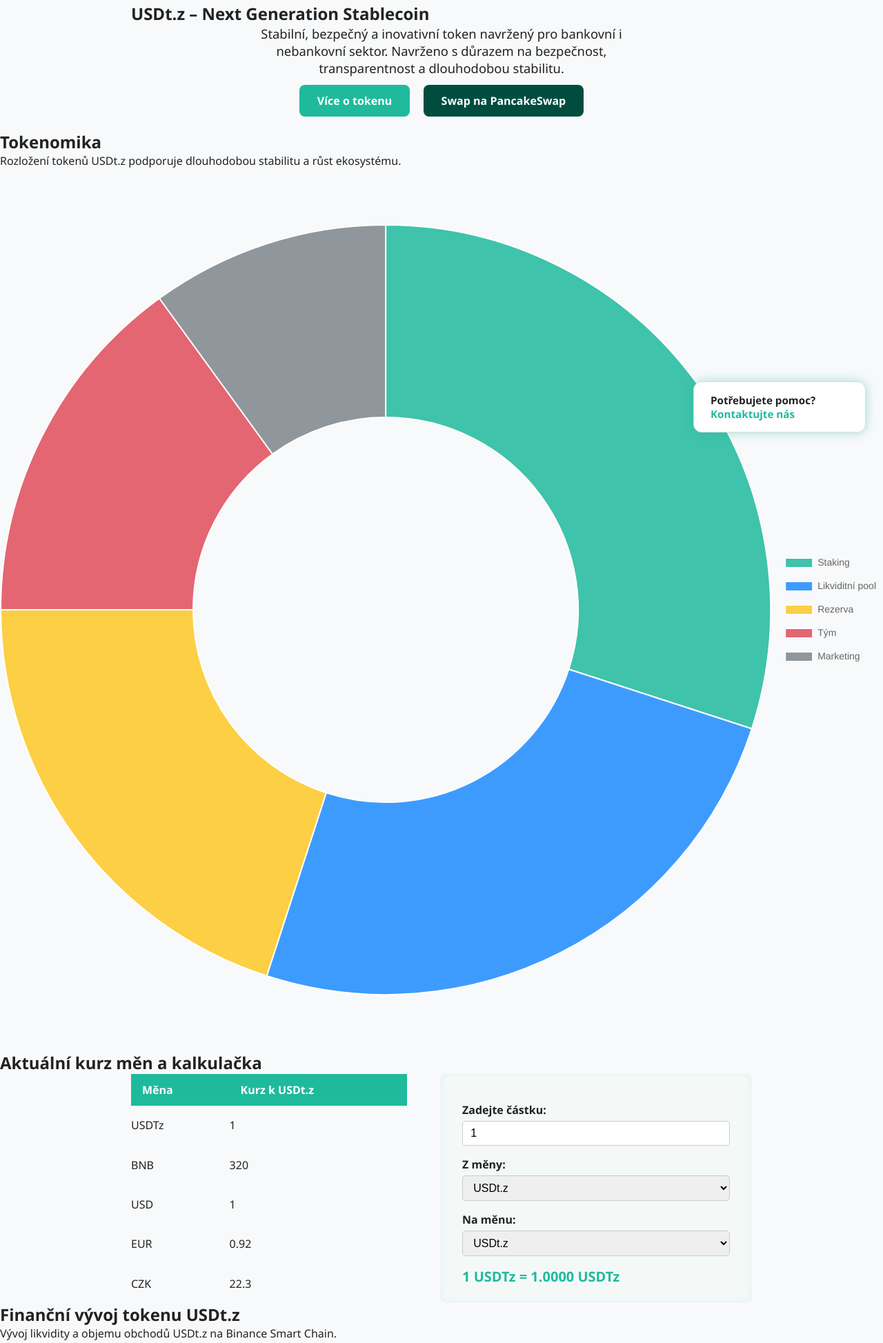
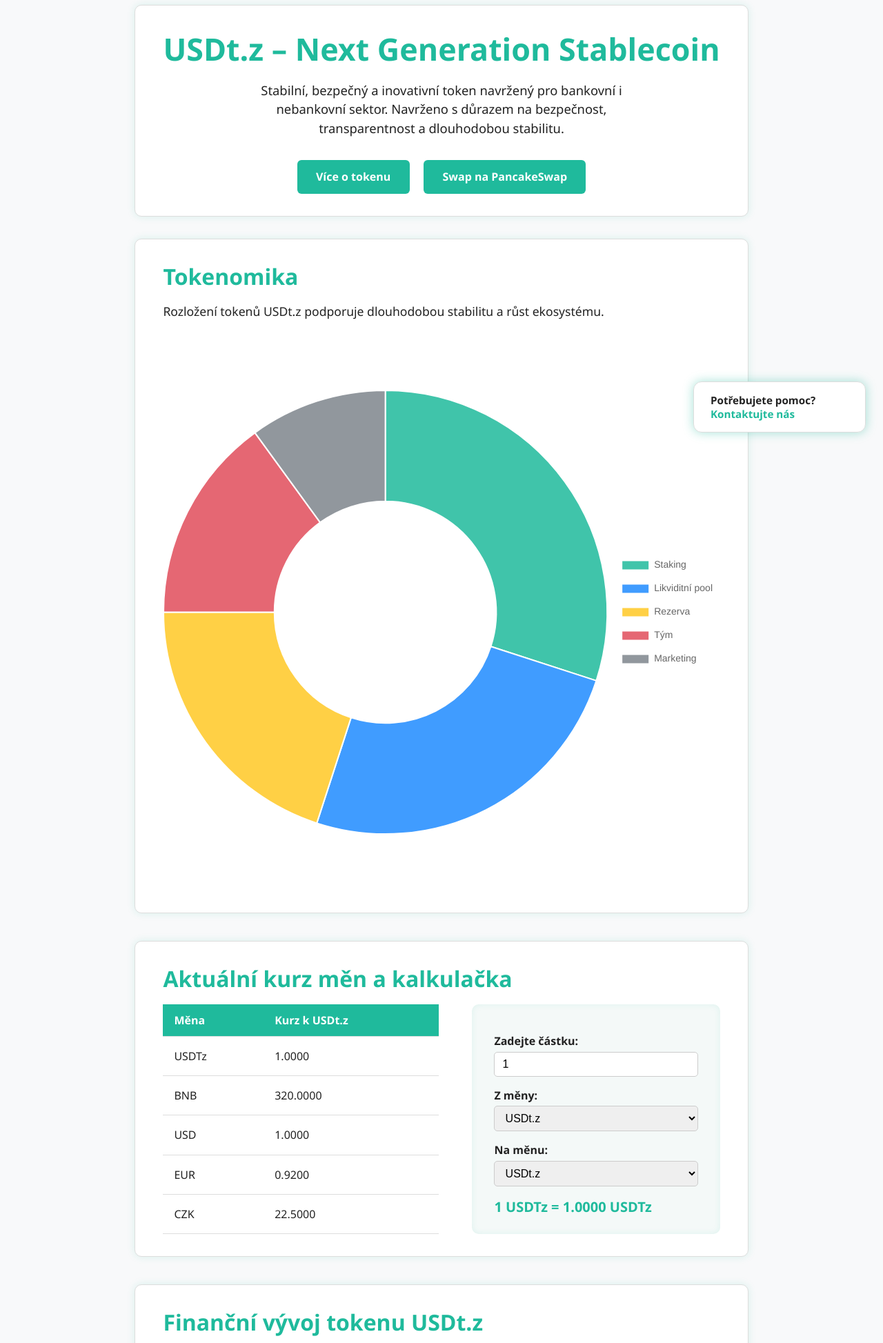
Before and after one commit to petrholoubek/USDTz-Premium, a plain HTML site: page index.html in a window 1280 px wide. Shown: the part 148-2095 px from the top of the page at 69% size. Drawn offline with nearby package versions, Linux system fonts and the light colour scheme.

Commit message:
Update index.html
Signed-off-by: petrholoubek <sca.sca@centrum.cz>

```diff
--- a/index.html
+++ b/index.html
@@ -5,7 +5,7 @@
 <meta name="viewport" content="width=device-width, initial-scale=1" />
 <title>USDt.z – Next Generation Stablecoin</title>
 <style>
-  /* Reset a základní styly */
+  /* Reset */
   * {
     margin: 0; padding: 0; box-sizing: border-box;
   }
@@ -64,6 +64,7 @@
     border: 1px solid #ddd;
     border-radius: 3px;
   }
+
   /* Živý ticker pod navigací */
   #live-ticker {
     background-color: rgba(31,186,156,0.9);
@@ -91,6 +92,182 @@
     0% { transform: translateX(0); }
     100% { transform: translateX(-100%); }
   }
+
+  main {
+    flex: 1;
+    max-width: 1200px;
+    margin: 2rem auto 3rem;
+    padding: 0 1rem;
+  }
+  /* Rámečky sekcí */
+  section {
+    background: #fff;
+    border: 1px solid #ddd;
+    border-radius: 10px;
+    box-shadow: 0 0 12px rgb(31 186 156 / 0.15);
+    padding: 2rem 2.5rem;
+    margin-bottom: 2.5rem;
+    max-width: 900px;
+    margin-left: auto;
+    margin-right: auto;
+  }
+  h1, h2 {
+    color: rgb(31,186,156);
+    margin-bottom: 1rem;
+  }
+  h1 {
+    font-size: 2.8rem;
+    text-align: center;
+  }
+  h2 {
+    font-size: 2rem;
+  }
+  p {
+    font-size: 1.1rem;
+    line-height: 1.5;
+    margin-bottom: 1.25rem;
+  }
+  /* Tlačítka */
+  .btn {
+    background-color: rgb(31,186,156);
+    color: white;
+    padding: 0.85rem 1.7rem;
+    border: none;
+    border-radius: 6px;
+    cursor: pointer;
+    font-weight: 700;
+    text-decoration: none;
+    display: inline-block;
+    transition: background-color 0.3s ease;
+    margin-top: 1rem;
+    min-width: 120px;
+    text-align: center;
+  }
+  .btn:hover {
+    background-color: #1eab91;
+  }
+  .btn.audit {
+    background-color: #007acc;
+  }
+  .btn.audit:hover {
+    background-color: #005f99;
+  }
+  /* Flex box pro tlačítka */
+  .button-group {
+    display: flex;
+    gap: 1.3rem;
+    flex-wrap: wrap;
+    justify-content: center;
+  }
+  /* Sekce kurzů a kalkulačky */
+  .flex-row {
+    display: flex;
+    gap: 3rem;
+    flex-wrap: wrap;
+    justify-content: space-between;
+  }
+  /* Tabulka kurzů */
+  table {
+    border-collapse: collapse;
+    width: 100%;
+    max-width: 400px;
+  }
+  table th, table td {
+    padding: 0.75rem 1rem;
+    text-align: left;
+    border-bottom: 1px solid #ddd;
+    font-size: 1rem;
+  }
+  table th {
+    background-color: rgb(31,186,156);
+    color: white;
+    font-weight: 600;
+  }
+  table tbody tr:hover {
+    background-color: #e0f2f1;
+  }
+  /* Kalkulačka */
+  .calculator {
+    background: #f4f9f8;
+    padding: 1.6rem 2rem;
+    border-radius: 10px;
+    box-shadow: inset 0 0 10px rgb(31 186 156 / 0.1);
+    max-width: 480px;
+    flex: 1;
+  }
+  .calculator label {
+    font-weight: 600;
+    margin-top: 1rem;
+    display: block;
+  }
+  .calculator input, .calculator select {
+    width: 100%;
+    padding: 0.5rem 0.7rem;
+    margin-top: 0.3rem;
+    border: 1px solid #ccc;
+    border-radius: 5px;
+    font-size: 1rem;
+  }
+  .calculator output {
+    display: block;
+    margin-top: 0.6rem;
+    font-weight: 700;
+    font-size: 1.25rem;
+    color: rgb(31,186,156);
+  }
+  /* Grafy */
+  canvas {
+    max-width: 100%;
+    margin-top: 1rem;
+  }
+  /* Footer */
+  footer {
+    text-align: center;
+    padding: 1rem 1.5rem;
+    background: #f1f3f4;
+    font-size: 0.9rem;
+    color: #555;
+  }
+  /* Responsivita */
+  @media (max-width: 960px) {
+    .flex-row {
+      flex-direction: column;
+      gap: 2rem;
+    }
+    table {
+      max-width: 100%;
+    }
+    .calculator {
+      max-width: 100%;
+    }
+  }
+
+  /* Online podpora plovoucí box */
+  #online-support {
+    position: fixed;
+    bottom: 25px;
+    right: 25px;
+    background: white;
+    border: 1px solid #ddd;
+    border-radius: 12px;
+    box-shadow: 0 0 15px rgb(31 186 156 / 0.4);
+    padding: 1rem 1.5rem;
+    width: 250px;
+    font-size: 0.95rem;
+    color: #222;
+    z-index: 1200;
+    font-weight: 600;
+    cursor: pointer;
+    transition: box-shadow 0.3s ease;
+  }
+  #online-support:hover {
+    box-shadow: 0 0 25px rgb(31 186 156 / 0.7);
+  }
+  #online-support a {
+    color: rgb(31,186,156);
+    text-decoration: none;
+    font-weight: 700;
+  }
 </style>
 <script src="https://cdn.jsdelivr.net/npm/chart.js@4.3.0/dist/chart.umd.min.js" defer></script>
 </head>
@@ -98,12 +275,12 @@
 <header>
   <nav>
     <div class="logo">
-      <a href="index.html"><img src="img/flags/logo-white.png" alt="USDt.z Logo" /></a>
+      <a href="index.html"><img src="logo-white.png" alt="USDt.z Logo" /></a>
     </div>
     <ul>
       <li><a href="pages/about.html">O tokenu</a></li>
       <li><a href="pages/usecases.html">Použití</a></li>
-      <li><a href="#buy-sell">Swap & DEX</a></li>
+      <li><a href="#swap">Swap & DEX</a></li>
       <li><a href="pages/docs.html" class="active">Dokumentace</a></li>
       <li><a href="#wallet-connect">Připojit peněženku</a></li>
       <li><a href="#contact">Kontakt</a></li>
@@ -121,13 +298,10 @@
   </nav>
 </header>
 
+<!-- Živý ticker pod navigací -->
 <div id="live-ticker" aria-label="Živá data kurzů" role="region" tabindex="0">
   <div class="ticker-content" aria-live="off">
-    <span class="ticker-item">USDt.z: 1.00 USD</span>
-    <span class="ticker-item">BNB: 320 USD</span>
-    <span class="ticker-item">BTC: 30000 USD</span>
-    <span class="ticker-item">ETH: 1800 USD</span>
-    <!-- můžeš to nahradit dynamickým JS později -->
+    <!-- Dynamicky naplněno JS -->
   </div>
 </div>
 
@@ -138,51 +312,51 @@
       Stabilní, bezpečný a inovativní token navržený pro bankovní i nebankovní sektor.
       Navrženo s důrazem na bezpečnost, transparentnost a dlouhodobou stabilitu.
     </p>
-  <div style="text-align:center; margin-top:1.5rem;">
-    <a href="pages/about.html" class="btn" style="background:rgb(31,186,156);color:#fff;padding:0.75rem 1.6rem; border-radius:8px; text-decoration:none; font-weight:700; margin-right: 1rem;">Více o tokenu</a>
-    <a href="https://pancakeswap.finance/swap?outputCurrency=0x913ef7244bEd019b95Ec5321408eE4CE83E25c01" target="_blank" rel="noopener" class="btn" style="background:#004d40;color:#fff;padding:0.75rem 1.6rem; border-radius:8px; text-decoration:none; font-weight:700;">Swap na PancakeSwap</a>
+    <div class="button-group">
+      <a href="pages/about.html" class="btn">Více o tokenu</a>
+      <a href="https://pancakeswap.finance/swap?outputCurrency=0x913ef7244bEd019b95Ec5321408eE4CE83E25c01" target="_blank" rel="noopener" class="btn">Swap na PancakeSwap</a>
     </div>
   </section>
+
   <section>
     <h2>Tokenomika</h2>
-    <p>Rozložení tokenů USDt.z podporuje dlouhodobou stabilitu a růst ekosystému.</p>
+    <p>
+      Rozložení tokenů USDt.z podporuje dlouhodobou stabilitu a růst ekosystému.
+    </p>
     <canvas id="tokenomicsChart" width="400" height="250" aria-label="Graf rozložení tokenů USDt.z" role="img"></canvas>
   </section>
 
   <section>
     <h2>Aktuální kurz měn a kalkulačka</h2>
-    <div style="display:flex; gap: 3rem; flex-wrap: wrap; justify-content: space-between; max-width: 900px; margin: 0 auto;">
-      <table aria-label="Tabulka aktuálních kurzů" style="border-collapse: collapse; width: 100%; max-width: 400px;">
+    <div class="flex-row">
+      <table aria-label="Tabulka aktuálních kurzů">
         <thead>
-          <tr><th style="background-color: rgb(31,186,156); color: white; padding: 0.75rem 1rem; text-align: left;">Měna</th><th style="background-color: rgb(31,186,156); color: white; padding: 0.75rem 1rem; text-align: left;">Kurz k USDt.z</th></tr>
+          <tr><th>Měna</th><th>Kurz k USDt.z</th></tr>
         </thead>
         <tbody id="exchangeRates">
           <!-- Naplněno JS -->
         </tbody>
       </table>
 
-      <div class="calculator" aria-label="Kalkulačka převodu měn" style="background: #f4f9f8; padding: 1.6rem 2rem; border-radius: 10px; box-shadow: inset 0 0 10px rgb(31 186 156 / 0.1); max-width: 480px; flex: 1;">
-        <label for="amountInput" style="font-weight:600; margin-top:1rem; display:block;">Zadejte částku:</label>
-        <input type="number" id="amountInput" min="0" step="any" value="1" style="width: 100%; padding: 0.5rem 0.7rem; margin-top: 0.3rem; border: 1px solid #ccc; border-radius: 5px; font-size: 1rem;" aria-describedby="amountHelp" />
-
-        <label for="currencyFrom" style="font-weight:600; margin-top:1rem; display:block;">Z měny:</label>
-        <select id="currencyFrom" style="width: 100%; padding: 0.5rem 0.7rem; margin-top: 0.3rem; border: 1px solid #ccc; border-radius: 5px; font-size: 1rem;" aria-describedby="fromHelp">
+      <div class="calculator" aria-label="Kalkulačka převodu měn">
+        <label for="amountInput">Zadejte částku:</label>
+        <input type="number" id="amountInput" min="0" step="any" value="1" aria-describedby="amountHelp" />
+        <label for="currencyFrom">Z měny:</label>
+        <select id="currencyFrom" aria-describedby="fromHelp">
           <option value="USDTz">USDt.z</option>
           <option value="BNB">BNB</option>
           <option value="USD">USD</option>
           <option value="EUR">EUR</option>
           <option value="CZK">CZK</option>
         </select>
-
-        <label for="currencyTo" style="font-weight:600; margin-top:1rem; display:block;">Na měnu:</label>
-        <select id="currencyTo" style="width: 100%; padding: 0.5rem 0.7rem; margin-top: 0.3rem; border: 1px solid #ccc; border-radius: 5px; font-size: 1rem;" aria-describedby="toHelp">
+        <label for="currencyTo">Na měnu:</label>
+        <select id="currencyTo" aria-describedby="toHelp">
           <option value="USDTz">USDt.z</option>
           <option value="BNB">BNB</option>
           <option value="USD">USD</option>
           <option value="EUR">EUR</option>
           <option value="CZK">CZK</option>
         </select>
-
         <output id="resultOutput" aria-live="polite" style="margin-top:1rem; display:block; font-weight:700; font-size:1.25rem; color:rgb(31,186,156);"></output>
       </div>
     </div>
@@ -194,31 +368,40 @@
     <canvas id="financeChart" width="400" height="250" aria-label="Graf finančního vývoje USDt.z" role="img"></canvas>
   </section>
 
-  <!-- Sekce Nakup & Prodej -->
-  <section id="buy-sell" style="max-width: 900px; margin: 2.5rem auto; background: #fff; border: 1px solid #ddd; border-radius: 10px; box-shadow: 0 0 12px rgb(31 186 156 / 0.15); padding: 2rem 2.5rem; text-align: center;">
+  <!-- Nová sekce Nakup & Prodej -->
+  <section id="buy-sell">
     <h2>Nakup & Prodej</h2>
     <p>Snadný způsob, jak koupit nebo prodat USDt.z přímo zde.</p>
-    <a href="https://pancakeswap.finance/swap?outputCurrency=0x913ef7244bEd019b95Ec5321408eE4CE83E25c01" target="_blank" rel="noopener" style="background-color: rgb(31,186,156); color: white; border: none; padding: 0.85rem 1.7rem; border-radius: 6px; font-weight: 700; cursor: pointer; margin: 0 0.7rem; text-decoration: none; min-width: 120px; display: inline-block;">Nakoupit USDt.z</a>
-    <a href="https://pancakeswap.finance/swap?inputCurrency=0x913ef7244bEd019b95Ec5321408eE4CE83E25c01" target="_blank" rel="noopener" style="background-color: #004d40; color: white; border: none; padding: 0.85rem 1.7rem; border-radius: 6px; font-weight: 700; cursor: pointer; margin: 0 0.7rem; text-decoration: none; min-width: 120px; display: inline-block;">Prodat USDt.z</a>
+    <a href="https://pancakeswap.finance/swap?outputCurrency=0x913ef7244bEd019b95Ec5321408eE4CE83E25c01" target="_blank" class="btn">Nakoupit USDt.z</a>
+    <a href="https://pancakeswap.finance/swap?inputCurrency=0x913ef7244bEd019b95Ec5321408eE4CE83E25c01" target="_blank" class="btn">Prodat USDt.z</a>
   </section>
 
-  <section id="docs" style="text-align:center; max-width: 900px; margin: 2rem auto;">
-    <h2>Dokumentace a audit</h2>
-    <p>Kompletní technická dokumentace a nezávislá auditní zpráva.</p>
-    <div style="display:flex; gap: 1.3rem; flex-wrap: wrap; justify-content: center;">
-      <a href="docs/USDTz_Whitepaper_CS.pdf" target="_blank" rel="noopener" style="background-color: rgb(31,186,156); color: white; padding: 0.85rem 1.7rem; border-radius: 6px; font-weight: 700; text-decoration: none;">Stáhnout Whitepaper (PDF)</a>
-      <a href="docs/Audit_Report.pdf" target="_blank" rel="noopener" style="background-color: #007acc; color: white; padding: 0.85rem 1.7rem; border-radius: 6px; font-weight: 700; text-decoration: none;">Stáhnout Audit (PDF)</a>
+  <!-- Poslední rámeček Prozkoumej token -->
+  <section id="explore-token" style="
+    display: flex;
+    align-items: center;
+    gap: 2rem;
+    flex-wrap: wrap;
+    justify-content: space-between;
+  ">
+    <div style="display: flex; align-items: center; gap: 1rem; flex: 1 1 300px;">
+      <img src="logo.png" alt="USDt.z Logo" style="height: 50px;" />
+      <span style="color: rgb(31,186,156); font-weight: 700; font-size: 1.3rem; white-space: nowrap;">Prozkoumej token</span>
+    </div>
+    <div style="display: flex; gap: 1.5rem; flex: 1 1 300px; justify-content: flex-start;">
+      <a href="https://bscscan.com/token/0x913ef7244bEd019b95Ec5321408eE4CE83E25c01" target="_blank" rel="noopener" class="btn" style="background-color: rgb(31,186,156);">BSC Scan</a>
+      <a href="https://www.coingecko.com/en/coins/usdtz" target="_blank" rel="noopener" class="btn" style="background-color: #007bff;">CoinGecko</a>
     </div>
   </section>
 </main>
 
-<footer style="text-align: center; padding: 1rem 1.5rem; background: #f1f3f4; font-size: 0.9rem; color: #555;">
+<footer>
   &copy; 2025 USDt.z – Next Generation Stablecoin. Všechna práva vyhrazena.
 </footer>
 
 <!-- Online podpora -->
-<div id="online-support" role="complementary" aria-label="Online podpora" style="position: fixed; bottom: 25px; right: 25px; background: white; border: 1px solid #ddd; border-radius: 12px; box-shadow: 0 0 15px rgb(31 186 156 / 0.4); padding: 1rem 1.5rem; width: 250px; font-size: 0.95rem; color: #222; z-index: 1200; font-weight: 600; cursor: pointer; transition: box-shadow 0.3s ease;">
-  Potřebujete pomoc? <a href="mailto:support@usdtz.cz" style="color: rgb(31,186,156); text-decoration: none; font-weight: 700;">Kontaktujte nás</a>
+<div id="online-support" role="complementary" aria-label="Online podpora">
+  Potřebujete pomoc? <a href="mailto:support@usdtz.cz">Kontaktujte nás</a>
 </div>
 
 <script>
@@ -264,66 +447,101 @@ document.addEventListener('DOMContentLoaded', () => {
       labels: ['Leden', 'Únor', 'Březen', 'Duben', 'Květen', 'Červen'],
       datasets: [{
         label: 'Likvidita (mil. USD)',
-        data: [2.5, 3.2, 4.1, 5.0, 5.5, 6.3],
-        borderColor: 'rgba(31,186,156,1)',
+        data: [2.5, 3.2, 4.0, 3.8, 4.5, 5.1],
+        borderColor: 'rgb(31,186,156)',
         backgroundColor: 'rgba(31,186,156,0.3)',
         fill: true,
         tension: 0.3,
-        pointRadius: 5,
-        pointHoverRadius: 7,
-        borderWidth: 3
+        pointRadius: 4,
+        pointHoverRadius: 6,
+      }, {
+        label: 'Objem obchodů (mil. USD)',
+        data: [1.8, 2.0, 2.4, 2.6, 3.0, 3.5],
+        borderColor: '#007bff',
+        backgroundColor: 'rgba(0,123,255,0.25)',
+        fill: true,
+        tension: 0.3,
+        pointRadius: 4,
+        pointHoverRadius: 6,
       }]
     },
     options: {
       responsive: true,
       scales: {
-        y: { beginAtZero: true, max: 7 }
+        y: { beginAtZero: true }
       },
       plugins: {
-        legend: { labels: { font: { size: 14 } } }
+        legend: {
+          position: 'top',
+          labels: { font: { size: 14 } }
+        }
       }
     }
   });
 
-  // Kurzovní tabulka data (statické - můžeš nahradit fetch API)
+  // Simulace kurzů
   const exchangeRates = {
     USDTz: 1,
     BNB: 320,
     USD: 1,
     EUR: 0.92,
-    CZK: 22.3
+    CZK: 22.5
   };
-  const exchangeRatesTbody = document.getElementById('exchangeRates');
-  for (const [currency, rate] of Object.entries(exchangeRates)) {
+  const ratesTbody = document.getElementById('exchangeRates');
+  for(const [currency, rate] of Object.entries(exchangeRates)){
     const tr = document.createElement('tr');
-    tr.innerHTML = `<td>${currency}</td><td>${rate.toLocaleString()}</td>`;
-    exchangeRatesTbody.appendChild(tr);
+    tr.innerHTML = `<td>${currency}</td><td>${rate.toFixed(4)}</td>`;
+    ratesTbody.appendChild(tr);
   }
 
-  // Kalkulačka převodu
+  // Kalkulačka převodu měn
   const amountInput = document.getElementById('amountInput');
-  const currencyFrom = document.getElementById('currencyFrom');
-  const currencyTo = document.getElementById('currencyTo');
+  const fromSelect = document.getElementById('currencyFrom');
+  const toSelect = document.getElementById('currencyTo');
   const resultOutput = document.getElementById('resultOutput');
 
-  function calculateConversion() {
+  function calculate() {
     const amount = parseFloat(amountInput.value);
-    const from = currencyFrom.value;
-    const to = currencyTo.value;
     if (isNaN(amount) || amount < 0) {
-      resultOutput.textContent = 'Zadejte platnou částku.';
+      resultOutput.textContent = 'Zadejte platnou částku';
       return;
     }
-    let amountInUSDTz = amount / exchangeRates[from];
-    let converted = amountInUSDTz * exchangeRates[to];
-    resultOutput.textContent = `${amount.toLocaleString()} ${from} = ${converted.toFixed(4)} ${to}`;
+    const fromRate = exchangeRates[fromSelect.value];
+    const toRate = exchangeRates[toSelect.value];
+    const result = (amount * fromRate) / toRate;
+    resultOutput.textContent = `${amount} ${fromSelect.value} = ${result.toFixed(4)} ${toSelect.value}`;
   }
 
-  amountInput.addEventListener('input', calculateConversion);
-  currencyFrom.addEventListener('change', calculateConversion);
-  currencyTo.addEventListener('change', calculateConversion);
+  amountInput.addEventListener('input', calculate);
+  fromSelect.addEventListener('change', calculate);
+  toSelect.addEventListener('change', calculate);
 
-  calculateConversion();
+  calculate();
+
+  // Živý ticker - příklad dat
+  const tickerContent = document.querySelector('.ticker-content');
+  const tickerData = [
+    { symbol: 'USDt.z', price: 1.0000, change: '+0.02%' },
+    { symbol: 'BNB', price: 320.50, change: '+1.15%' },
+    { symbol: 'BTC', price: 41000, change: '-0.85%' },
+    { symbol: 'ETH', price: 2800, change: '+0.50%' },
+    { symbol: 'USDT', price: 1.00, change: '0.00%' }
+  ];
+  function updateTicker() {
+    tickerContent.innerHTML = '';
+    tickerData.forEach(item => {
+      const el = document.createElement('span');
+      el.className = 'ticker-item';
+      el.textContent = `${item.symbol}: $${item.price} (${item.change})`;
+      tickerContent.appendChild(el);
+    });
+  }
+  updateTicker();
+  setInterval(() => {
+    // Simulace změn - posun dat
+    tickerData.push(tickerData.shift());
+    updateTicker();
+  }, 5000);
 });
 </script>
 </body>
```
Lines whose indentation alone changed are shown as unchanged.
